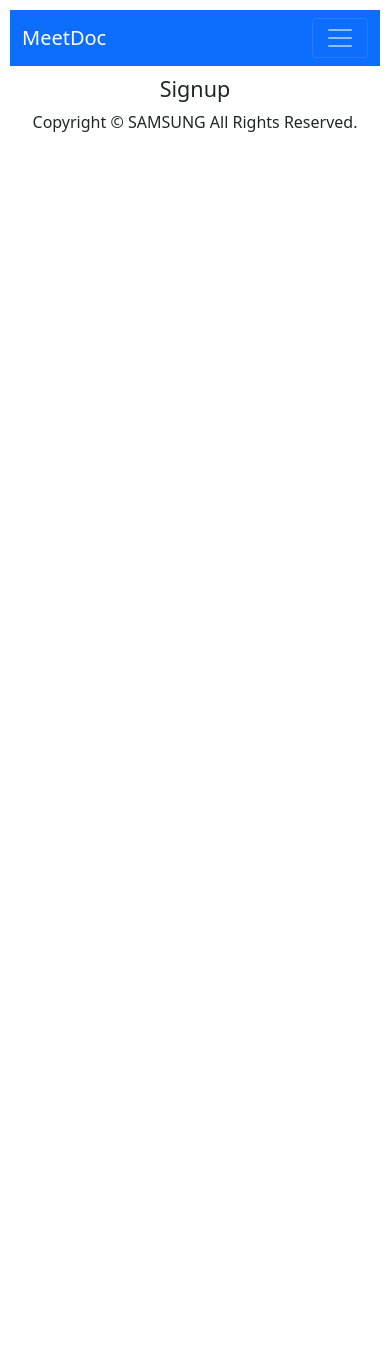
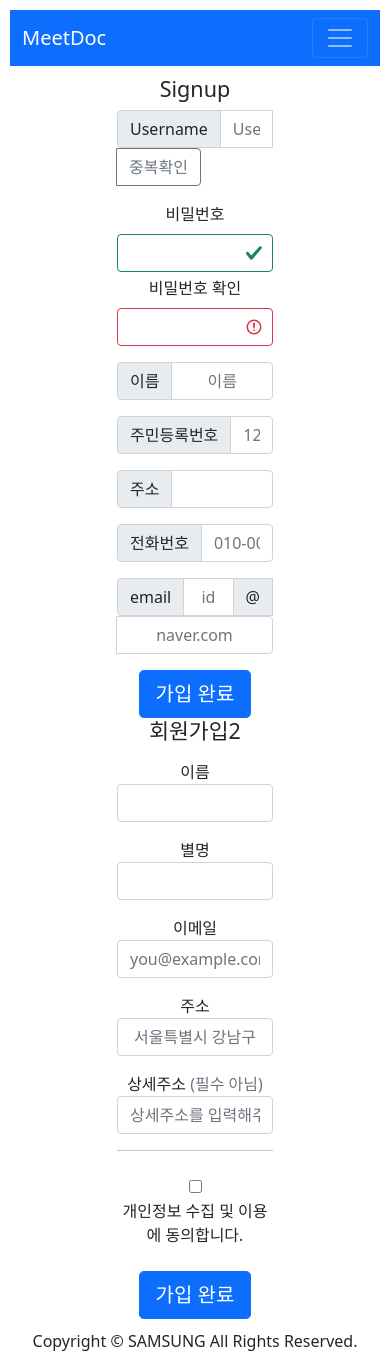
Before and after one commit to pingu9/meetdoc, a Vue app in the folder frontend/: page /signup in a window 390 px wide. Before the commit the page ends 844 px from the top, so only its background shows below. Built offline with nearby package versions, Linux system fonts and the light colour scheme.

Commit message:
[S07P12A302-49] feat: add signup form list

```diff
--- a/frontend/src/views/MyPage.vue
+++ b/frontend/src/views/MyPage.vue
@@ -1,13 +1,13 @@
 <template>
-  <div>
+  <div class="container-body">
     <h4>MyPage</h4>
-    <div class="shadow-sm p-3 bg-body rounded w-25 p-3" style="margin:15px">아이디 : {{user1.user_id}}</div>
-    <div class="shadow-sm p-3 bg-body rounded w-25 p-3" style="margin:15px">이름 : {{user1.name}}</div>
-    <div class="shadow-sm p-3 bg-body rounded w-25 p-3" style="margin:15px">성별 : {{user1.gender}}</div>
-    <div class="shadow-sm p-3 bg-body rounded w-25 p-3" style="margin:15px">생년월일 : {{user1.birthdate}}</div>
-    <div class="shadow-sm p-3 bg-body rounded w-25 p-3" style="margin:15px">주소 : {{user1.address}}</div>
-    <div class="shadow-sm p-3 bg-body rounded w-25 p-3" style="margin:15px">연락처 번호 : {{user1.phone}}</div>
-    <div class="shadow-sm p-3 bg-body rounded w-25 p-3" style="margin:15px">e-mail : {{user1.email}}</div>
+    <div class="shadow-sm p-3 bg-body rounded p-3" style="margin:15px">아이디 : {{user1.user_id}}</div>
+    <div class="shadow-sm p-3 bg-body rounded p-3" style="margin:15px">이름 : {{user1.name}}</div>
+    <div class="shadow-sm p-3 bg-body rounded p-3" style="margin:15px">성별 : {{user1.gender}}</div>
+    <div class="shadow-sm p-3 bg-body rounded p-3" style="margin:15px">생년월일 : {{user1.birthdate}}</div>
+    <div class="shadow-sm p-3 bg-body rounded p-3" style="margin:15px">주소 : {{user1.address}}</div>
+    <div class="shadow-sm p-3 bg-body rounded p-3" style="margin:15px">연락처 번호 : {{user1.phone}}</div>
+    <div class="shadow-sm p-3 bg-body rounded p-3" style="margin:15px">e-mail : {{user1.email}}</div>
     <div>
       <button type="button" class="btn btn-outline-primary m-5">회원정보 수정</button>
       <button type="button" class="btn btn-outline-warning">회원탈퇴</button>
--- a/frontend/src/views/SignUp.vue
+++ b/frontend/src/views/SignUp.vue
@@ -1,6 +1,101 @@
 <template>
-  <div>
+  <div class="container-body">
     <h4>Signup</h4>
+    <div class="input-group mb-3">
+      <span class="input-group-text" id="basic-addon1">Username</span>
+      <input type="text" class="form-control" placeholder="Username" aria-label="Username" aria-describedby="basic-addon1">
+      <button class="btn btn-outline-secondary" type="submit" id="button-addon2">중복확인</button>
+    </div>
+    <div class="form-group has-success">
+      <label class="form-label" for="inputValid">비밀번호</label>
+      <input type="password" class="form-control is-valid" id="inputValid">
+      <div class="valid-feedback"></div>
+    </div>
+    <div class="form-group has-danger mb-3">
+      <label class="form-label" for="inputValid">비밀번호 확인</label>
+      <input type="password" class="form-control is-invalid" id="inputValid">
+      <div class="invalid-feedback"></div>
+    </div>
+    <div class="input-group mb-3">
+      <span class="input-group-text" id="inputGroup-sizing-default">이름</span>
+      <input type="text" class="form-control" placeholder="이름" aria-label="Sizing example input" aria-describedby="inputGroup-sizing-default">
+    </div>
+    <div class="input-group mb-3">
+      <span class="input-group-text" id="inputGroup-sizing-default">주민등록번호</span>
+      <input type="text" class="form-control" placeholder="123456-1234567" aria-label="Username">
+    </div>
+    <div class="input-group mb-3">
+      <span class="input-group-text" id="inputGroup-sizing-default">주소</span>
+      <input type="text" class="form-control" aria-label="Sizing example input" aria-describedby="inputGroup-sizing-default">
+    </div>
+    <div class="input-group mb-3">
+      <span class="input-group-text" id="inputGroup-sizing-default">전화번호</span>
+      <input type="text" class="form-control" placeholder="010-0000-0000" aria-label="Sizing example input" aria-describedby="inputGroup-sizing-default">
+    </div>
+    <div class="input-group mb-3">
+      <span class="input-group-text" id="inputGroup-sizing-default">email</span>
+      <input type="text" class="form-control" placeholder="id" aria-label="Username">
+      <span class="input-group-text">@</span>
+      <input type="text" class="form-control" placeholder="naver.com" aria-label="Server">
+    </div>
+    <button class="btn btn-primary btn-lg btn-block" type="submit">가입 완료</button>
+
+
+
+    <!-- 회원가입 2 -->
+    <div class="input-form-backgroud row">
+      <div class="input-form col-md-12 mx-auto">
+        <h4 class="mb-3">회원가입2</h4>
+        <form class="validation-form" novalidate>
+          <div class="row">
+            <div class="col-md-6 mb-3">
+              <label for="name">이름</label>
+              <input type="text" class="form-control" id="name" placeholder="" value="" required>
+              <div class="invalid-feedback">
+                이름을 입력해주세요.
+              </div>
+            </div>
+            <div class="col-md-6 mb-3">
+              <label for="nickname">별명</label>
+              <input type="text" class="form-control" id="nickname" placeholder="" value="" required>
+              <div class="invalid-feedback">
+                별명을 입력해주세요.
+              </div>
+            </div>
+          </div>
+
+          <div class="mb-3">
+            <label for="email">이메일</label>
+            <input type="email" class="form-control" id="email" placeholder="you@example.com" required>
+            <div class="invalid-feedback">
+              이메일을 입력해주세요.
+            </div>
+          </div>
+
+          <div class="mb-3">
+            <label for="address">주소</label>
+            <input type="text" class="form-control" id="address" placeholder="서울특별시 강남구" required>
+            <div class="invalid-feedback">
+              주소를 입력해주세요.
+            </div>
+          </div>
+
+          <div class="mb-3">
+            <label for="address2">상세주소<span class="text-muted">&nbsp;(필수 아님)</span></label>
+            <input type="text" class="form-control" id="address2" placeholder="상세주소를 입력해주세요.">
+          </div>
+
+
+          <hr class="mb-4">
+          <div class="custom-control custom-checkbox">
+            <input type="checkbox" class="custom-control-input" id="aggrement" required>
+            <label class="custom-control-label" for="aggrement">개인정보 수집 및 이용에 동의합니다.</label>
+          </div>
+          <div class="mb-4"></div>
+          <button class="btn btn-primary btn-lg btn-block" type="submit">가입 완료</button>
+        </form>
+      </div>
+    </div>
   </div>
 </template>
 
```
